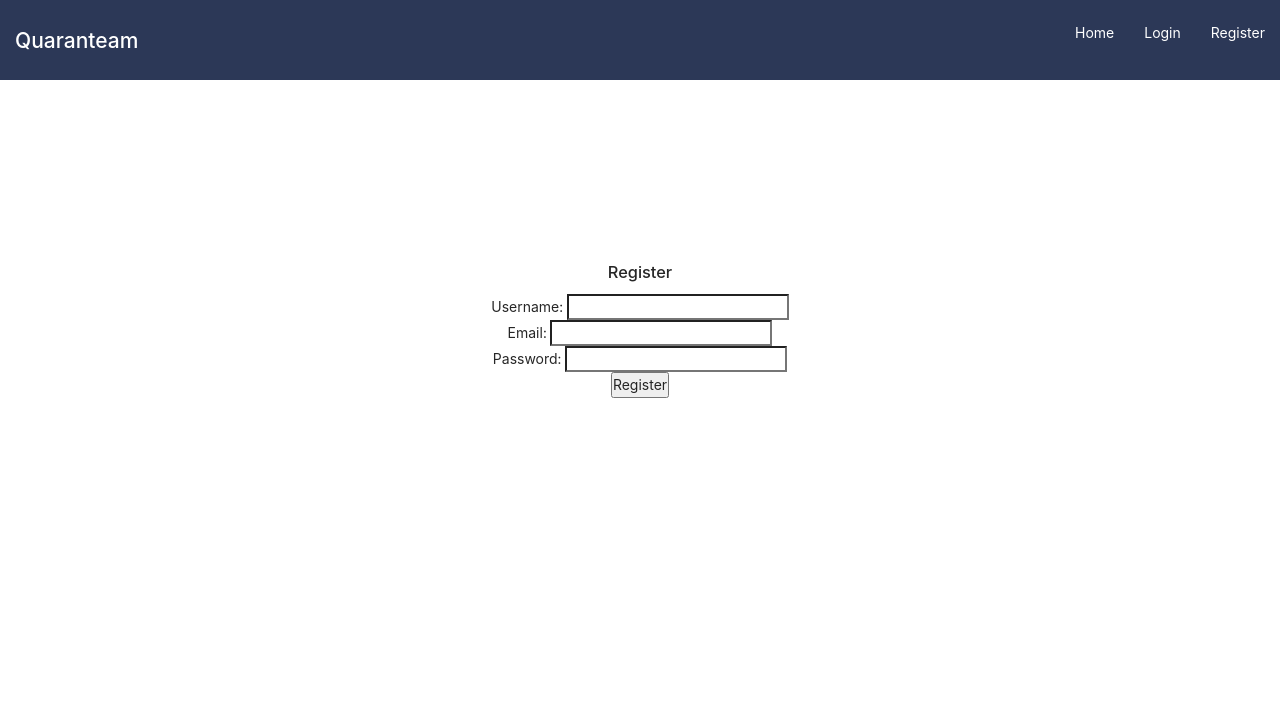
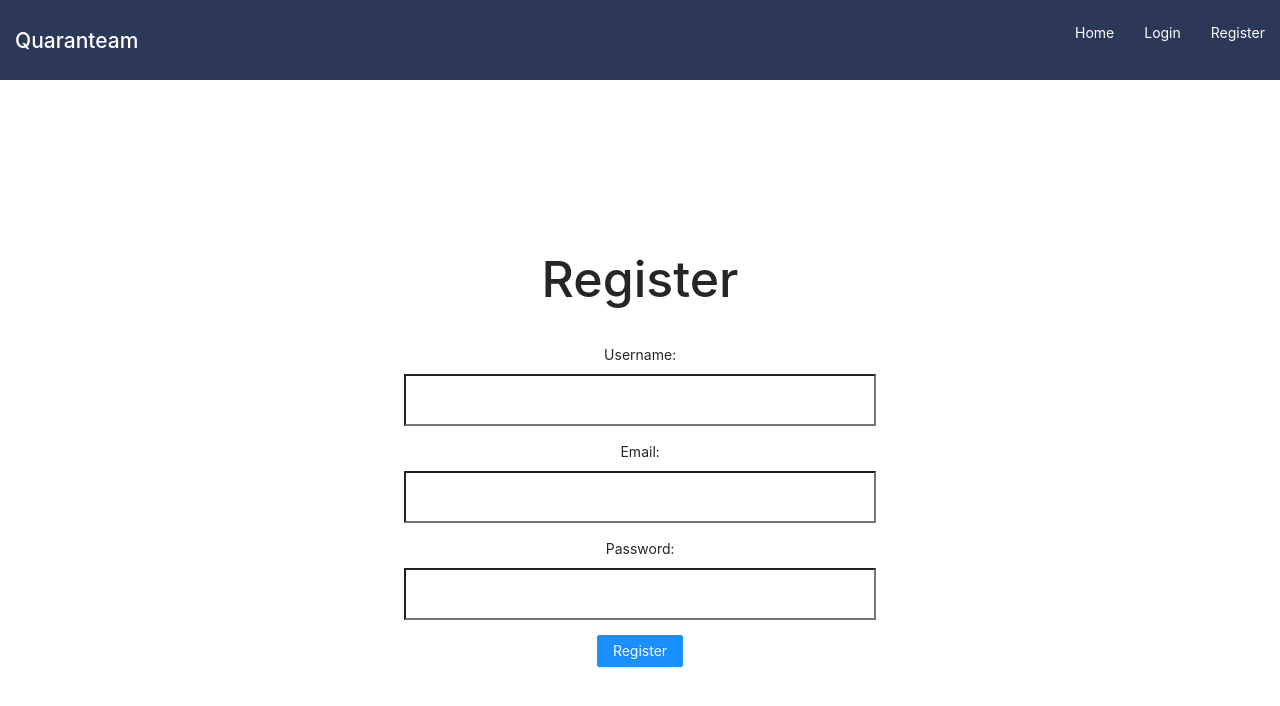
Before and after one commit to derek-oshita/quaranteam-client, a React (Create React App) app: page /register in a window 1280 px wide. Shown: the top 706 px of the page. Built offline with nearby package versions, Linux system fonts and the light colour scheme.

Commit message:
Login and register forms looking good, borrowed from KennyB.

```diff
--- a/src/components/About/About.css
+++ b/src/components/About/About.css
@@ -27,13 +27,13 @@
 }
 
 .get-h4 {
-    padding: 5vh;
+    padding: 4vh;
     color: #2C3857;
     font-size: 60px;
 }
 
 .post-h4 {
-    padding: 5vh;
+    padding: 4vh;
     color: #2C3857;
     font-size: 60px;
 }
--- a/src/components/About/About.js
+++ b/src/components/About/About.js
@@ -5,7 +5,7 @@ import './About.css';
 function About() {
     return (
         <section className="about-main-container">
-            <div className="about-table">
+            <div className="about-table" id="about">
                 <div className="get">
                     <h4 className="get-h4">Get Real Data</h4>
                     <p>Using data from Covidtracking.com, you can trust that information regarding the pandemic is both comprehensive and up to date. We also relay helpful metadata around each state, as provided by Civil.Services.</p>
--- a/src/components/Auth/Login.css
+++ b/src/components/Auth/Login.css
@@ -0,0 +1,42 @@
+.login-container {
+    height: 90vh;
+}
+
+.login {
+    font-size: 50px;
+    padding-top: 20vh;
+}
+
+form {
+  display: block;
+  max-width: 600px;
+  padding: 0 5%;
+  margin: 0 auto;
+}
+
+label {
+  display: inline-block;
+  margin-bottom: 8px;
+}
+
+input[type="text"],
+input[type="email"],
+input[type="password"] {
+  display: block;
+  width: 100%;
+  padding: 10px 15px;
+  margin: 0 auto 15px;
+  font-size: 18px;
+}
+
+input[type="submit"],
+button[type="submit"] {
+  background-color: #004D99;
+  color: #fff;
+  padding: 10px;
+  font-size: 18px;
+  border: 1px solid darkblue;
+  border-radius: 5px;
+  float: right;
+  cursor: pointer;
+}
--- a/src/components/Auth/Login.js
+++ b/src/components/Auth/Login.js
@@ -3,6 +3,8 @@ import React from 'react';
 import { withRouter } from 'react-router-dom';
 import axios from 'axios';
 import './Login.css';
+// ANT DESIGN
+import { Button } from 'antd';
 
 // LOGIN
 class Login extends React.Component {
@@ -36,23 +38,25 @@ class Login extends React.Component {
     };
 
     render () {
+        // Borrowed forms from KennyB.
         return (
             <div className="login-container">
             <div className="login-form-container">
                 <h3 className="login">Login</h3>
                 <form onSubmit={this.handleSubmit} className="login-form">
                     {/* EMAIL */}
-                    <div className="form-item">
+                    <div className="form-item animate__fadeIn animate__animated">
                         <label htmlFor="email">Email: </label>
                         <input onChange={this.handleChange} type="text" id="email" name="email" value={this.state.email} />
                     </div>
                     {/* PASSWORD */}
-                    <div className="form-item">
+                    <div className="form-item animate__fadeIn animate__animated">
                         <label htmlFor="password">Password: </label>
                         <input onChange={this.handleChange} type="text" id="password" name="password" value={this.state.password} />
                     </div>
                     {/* SUBMIT BUTTON */}
-                    <button type="submit">Login</button>
+                    {/* <button type="submit">Login</button> */}
+                    <Button type="primary" onClick={this.handleSubmit} className="animate__fadeIn animate__animated">Login</Button>
                 </form>
             </div>
         </div>
--- a/src/components/Auth/Register.css
+++ b/src/components/Auth/Register.css
@@ -1,11 +1,45 @@
 .register-container {
     height: 90vh;
-    display: flex;
-    align-items: center;
-    justify-content: center;
 }
 
 .register-form-container {
-    text-align: center;
-    height: 45vh;
+    padding-top: 20vh;
 }
+
+.register {
+    font-size: 50px;
+}
+
+form {
+    display: block;
+    max-width: 600px;
+    padding: 0 5%;
+    margin: 0 auto;
+  }
+
+  label {
+    display: inline-block;
+    margin-bottom: 8px;
+  }
+
+  input[type="text"],
+  input[type="email"],
+  input[type="password"] {
+    display: block;
+    width: 100%;
+    padding: 10px 15px;
+    margin: 0 auto 15px;
+    font-size: 18px;
+  }
+
+  input[type="submit"],
+  button[type="submit"] {
+    background-color: #004D99;
+    color: #fff;
+    padding: 10px;
+    font-size: 18px;
+    border: 1px solid darkblue;
+    border-radius: 5px;
+    float: right;
+    cursor: pointer;
+  }
--- a/src/components/Auth/Register.js
+++ b/src/components/Auth/Register.js
@@ -1,8 +1,12 @@
+// IMPORTS
 import React, { Component } from 'react';
 import { withRouter } from 'react-router-dom';
 import axios from 'axios';
 import './Register.css';
+// ANT DESIGN
+import { Button } from 'antd';
 
+// REGISTER
 class Register extends Component {
     state = {
        username: '',
@@ -32,27 +36,28 @@ class Register extends Component {
 
     render () {
         return (
+            // Borrowed forms from KennyB.
             <div className="register-container">
                 <div className="register-form-container">
                     <h3 className="register">Register</h3>
                     <form onSubmit={this.handleSubmit} className="register-form">
                         {/* USERNAME */}
-                        <div className="form-item">
+                        <div className="form-item animate__fadeIn animate__animated">
                             <label htmlFor="username">Username: </label>
                             <input onChange={this.handleChange} type="text" id="username" name="username" value={this.state.username} />
                         </div>
                         {/* EMAIL */}
-                        <div className="form-item">
+                        <div className="form-item animate__fadeIn animate__animated">
                             <label htmlFor="email">Email: </label>
                             <input onChange={this.handleChange} type="text" id="email" name="email" value={this.state.email} />
                         </div>
                         {/* PASSWORD */}
-                        <div className="form-item">
+                        <div className="form-item animate__fadeIn animate__animated">
                             <label htmlFor="password">Password: </label>
                             <input onChange={this.handleChange} type="text" id="password" name="password" value={this.state.password} />
                         </div>
                         {/* SUBMIT BUTTON */}
-                        <button type="submit">Register</button>
+                        <Button type="primary" onClick={this.handleSubmit} className="animate__fadeIn animate__animated">Register</Button>
                     </form>
                 </div>
             </div>
--- a/src/components/Nav/Nav.js
+++ b/src/components/Nav/Nav.js
@@ -1,6 +1,7 @@
 import React from 'react';
 import { NavLink } from 'react-router-dom';
 import './Nav.css';
+import About from '../../components/About/About'
 
 function Nav ({ currentUser, logout }) {
     // console.log(`nav: ${currentUser}`)
@@ -19,6 +20,10 @@ function Nav ({ currentUser, logout }) {
                 <li className="nav-item">
                     <NavLink className="nav-link" exact to='/'>Home</NavLink>
                 </li>
+                {/* ABOUT */}
+                {/* <li className="nav-item">
+                    <NavLink className="nav-link" exact to={About}>About</NavLink>
+                </li> */}
             {/* LOGGED IN */}
             {currentUser && (
             <React.Fragment>
```
